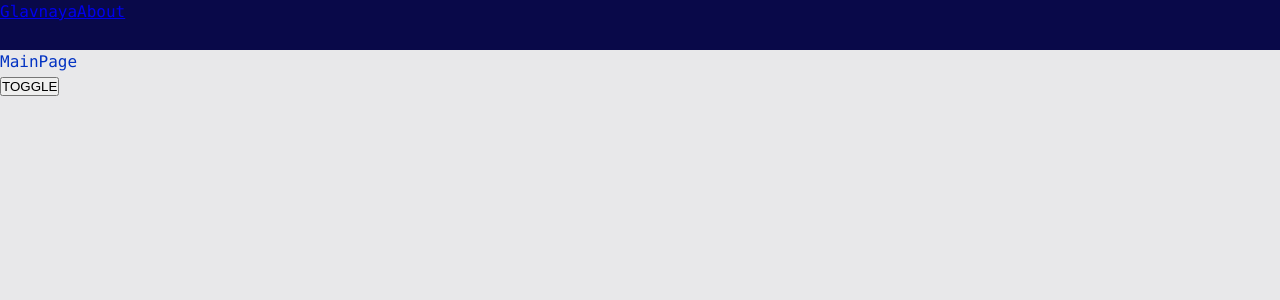
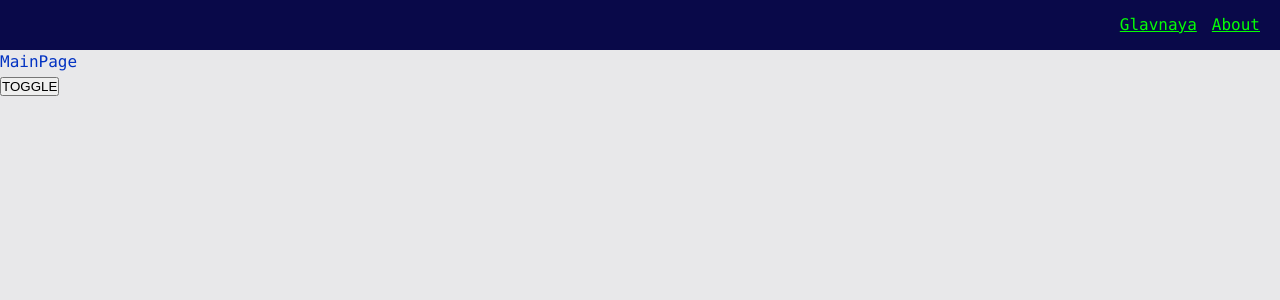
Before and after one commit to AzDev96/AdminPanel-PROJECT, a React app: page / in a window 1280 px wide. Shown: the top 300 px of the page. Built offline with nearby package versions, Linux system fonts and the light colour scheme.

Commit message:
2module-12-urok-2 Router, App Layout, i18n, eslint, stylelint, jest
12 Navbar. Шаблоны для разработки. Первый UI Kit компонент

```diff
--- a/src/app/styles/themes/dark.scss
+++ b/src/app/styles/themes/dark.scss
@@ -2,6 +2,9 @@
     --bg-color: #090949;
     --inverted-bg-color: #e8e8ea;
 
-    --primary-color: #048604;   // для загаловка
+    --primary-color: #049604;   // для загаловка
     --secondary-color: #04ff04; // для текста
+
+    --inverted-primary-color: #0232c2; // для загаловка
+    --inverted-secondary-color: #0452ff; // для текста
 }
--- a/src/app/styles/themes/normal.scss
+++ b/src/app/styles/themes/normal.scss
@@ -5,4 +5,7 @@
 
   --primary-color: #0232c2; // для загаловка
   --secondary-color: #0449e0; // для текста
+
+  --inverted-primary-color: #048604;
+    --inverted-secondary-color: #04ff04;
 }
--- a/src/app/styles/variaable/global.scss
+++ b/src/app/styles/variaable/global.scss
@@ -9,4 +9,7 @@
     --font-line-l : 32px;
     --font-l: var(--font-size-l) / var(--font-line-l) var(--font-family-main);
 
+
+    // размеры
+    --navbar-heigth: 50px;
 }
--- /dev/null
+++ b/src/shared/ui/AppLink/AppLink.module.scss
@@ -0,0 +1,10 @@
+.AppLink{
+    color: var(--primary-color);
+}
+
+.primary{
+    color: var(--primary-color);
+}
+.secondary{
+    color: var(--inverted-secondary-color);
+}
--- /dev/null
+++ b/src/shared/ui/AppLink/Applink.tsx
@@ -0,0 +1,23 @@
+import React, { FC } from 'react'
+import cls from './AppLink.module.scss'
+import { Link, LinkProps } from 'react-router-dom';
+import { classNames } from 'shared/lib/classNames/classNames';
+
+export enum AppLinkTheme {
+    PRIMARY = 'primary',
+    SECONDARY = 'secondary',
+
+  }
+interface AppLinkProps extends LinkProps{
+    className?: string
+    theme?: AppLinkTheme
+}
+
+export const  Applink: FC<AppLinkProps> = (props : AppLinkProps) => {
+    const {to, className, children,theme = AppLinkTheme.PRIMARY, ...otherProps} = props
+  return (
+    <Link to={to} className={classNames(cls.AppLink, {}, [className, cls[theme]])} {...otherProps}>
+      {children}
+    </Link>
+  )
+}
--- a/src/widgets/Navabar/ui/Navbar.module.scss
+++ b/src/widgets/Navabar/ui/Navbar.module.scss
@@ -1,5 +1,16 @@
 .navbar{
     width: 100%;
-    height: 50px;
+    height: var(--navbar-heigth);
     background: var(--inverted-bg-color);
+    display: flex;
+    align-items: center;
+    padding:  20px;
 }
+
+.links{
+    margin-left: auto;
+}
+
+.mainLink{
+    margin-right: 15px;
+}
--- a/src/widgets/Navabar/ui/Navbar.tsx
+++ b/src/widgets/Navabar/ui/Navbar.tsx
@@ -1,7 +1,10 @@
 import React from "react";
-import { Link } from "react-router-dom";
 import { classNames } from "shared/lib/classNames/classNames";
 import cls from './Navbar.module.scss'
+import { AppLinkTheme, Applink } from "shared/ui/AppLink/Applink";
+
+
+
 interface NavbarProps {
     className?: string;
 }
@@ -9,8 +12,11 @@
 export function Navbar({ className }: NavbarProps) {
   return (
     <div className={classNames(cls.navbar, {}, [className])}>
-      <Link to={"/"}>Glavnaya</Link>
-      <Link to={"/about"}>About</Link>
+      <div className={cls.links}>
+        <Applink theme={AppLinkTheme.SECONDARY} className={cls.mainLink} to={"/"}>Glavnaya</Applink>
+        <Applink theme={AppLinkTheme.SECONDARY} to={"/about"}>About</Applink>
+      </div>
+
     </div>
   );
 }
```
